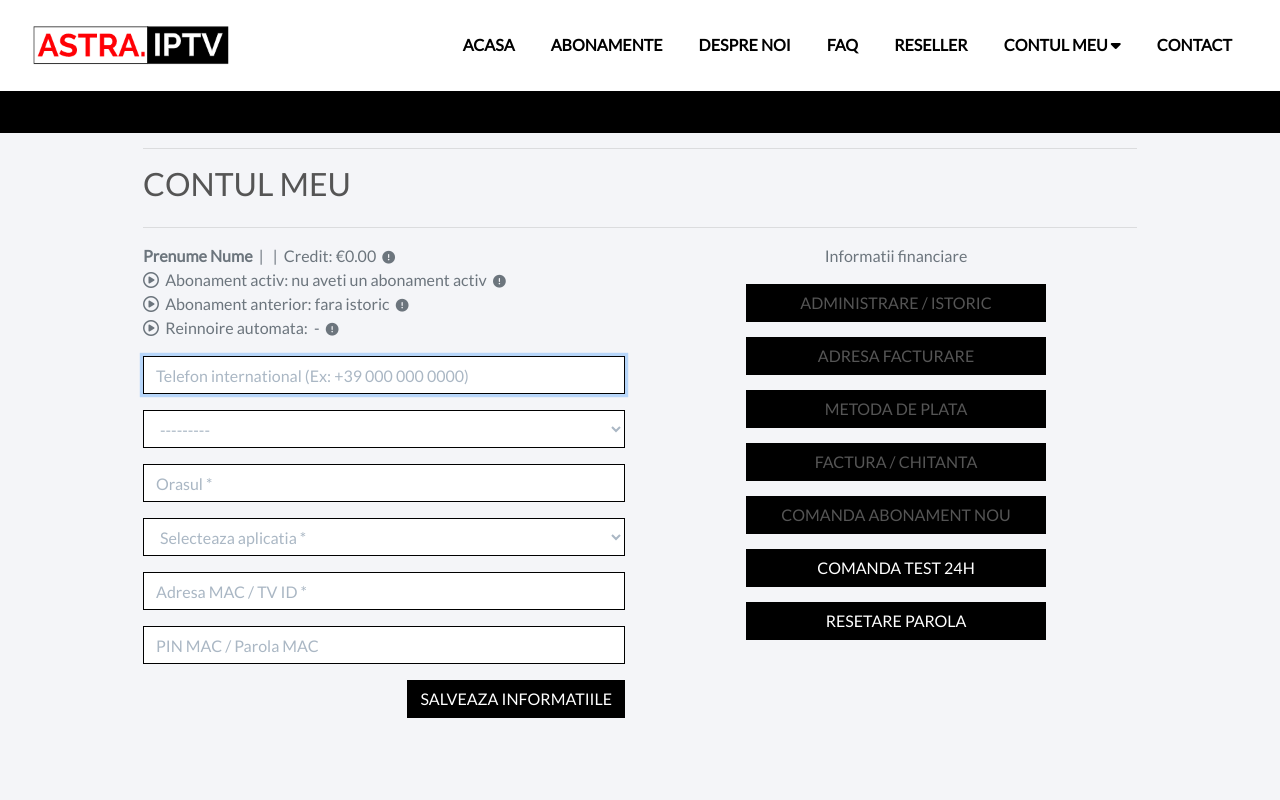
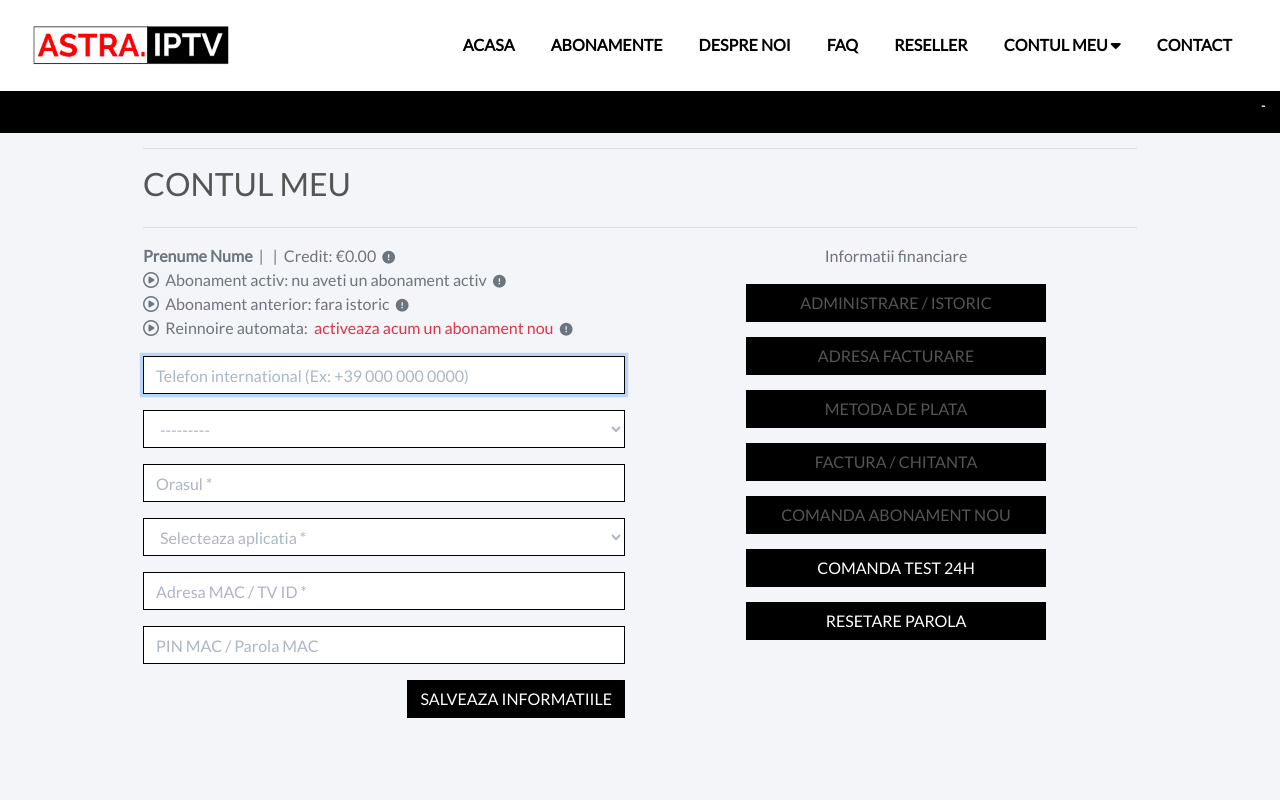
Before and after one commit to iulianpro/astra, a Django app: template profiles/templates/profiles/profile.html in a window 1280 px wide. Run offline with Django 3.2, Linux system fonts and the light colour scheme; the template is opened without the code that fills it: values that come from a table or form of the project are taken from there, others are empty; some libraries are stand-ins or nearby versions.

Commit message:
fixed format errors

```diff
--- a/profiles/templates/profiles/profile.html
+++ b/profiles/templates/profiles/profile.html
@@ -67,10 +67,10 @@
                 {% endif %}
             </p>
             {% else %}
-            <p class="text-muted mb-0"><i class="far fa-play-circle"></i> &nbsp;Reinnoire automata: &nbsp;-
+            <p class="text-muted mb-0"><i class="far fa-play-circle"></i> &nbsp;Reinnoire automata: &nbsp;<span
+                    class="text-danger">activeaza acum un abonament nou</span>
                 &nbsp;<small><i class="text-mutted fas fa-exclamation-circle" data-toggle="tooltip"
-                        data-placement="right"
-                        title="Activeaza reinnoirea automata din partea dreapta Administrare / Istoric"></i></small>
+                        data-placement="right" title="Comanda abonament nou sau Test 24h"></i></small>
             </p>
             {% endif %}
             <form class="mt-3" action="{% url 'profile' %}" method="POST" id="profile-update-form">
```
Also changed, not shown: profiles/views.py (+12 -6 lines).
